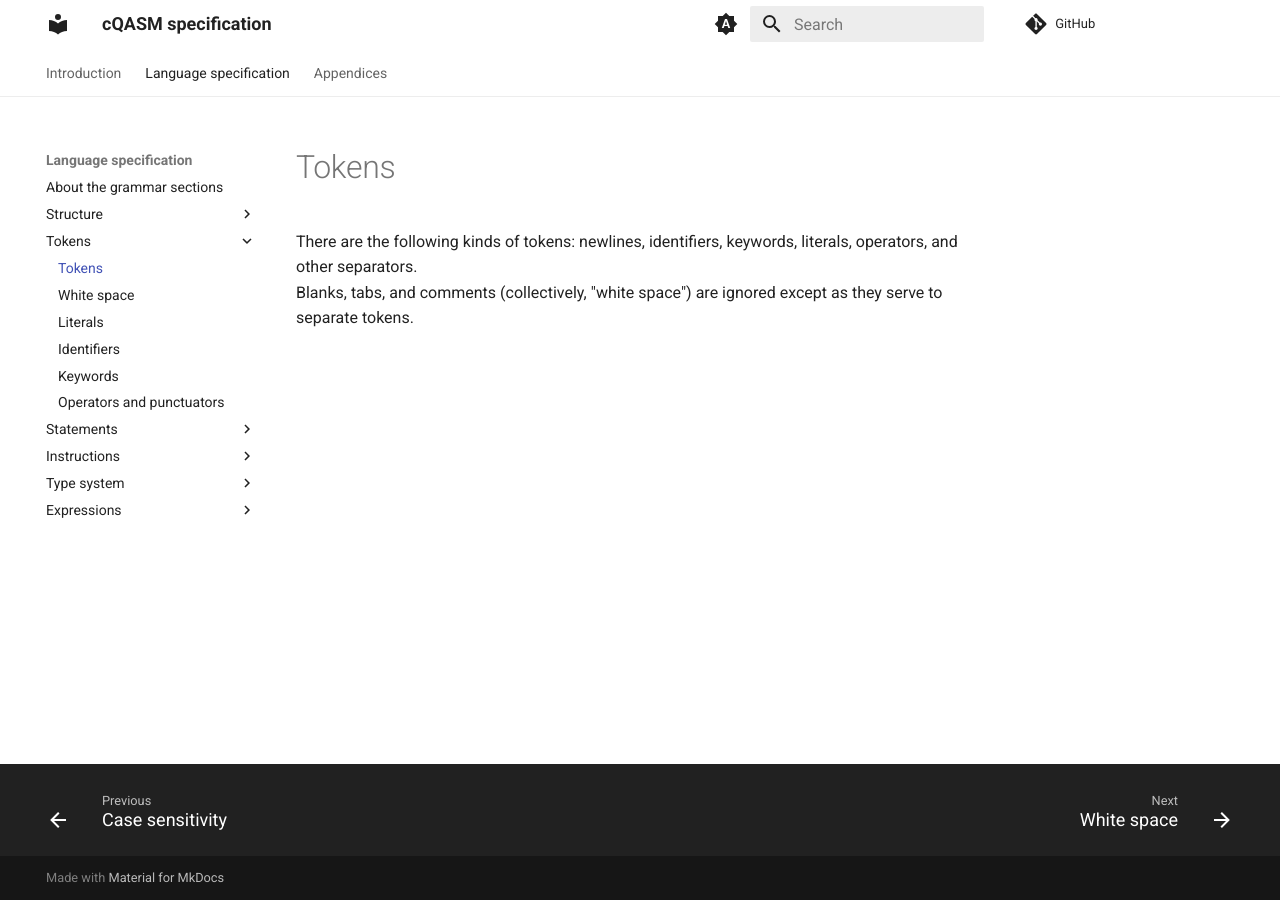
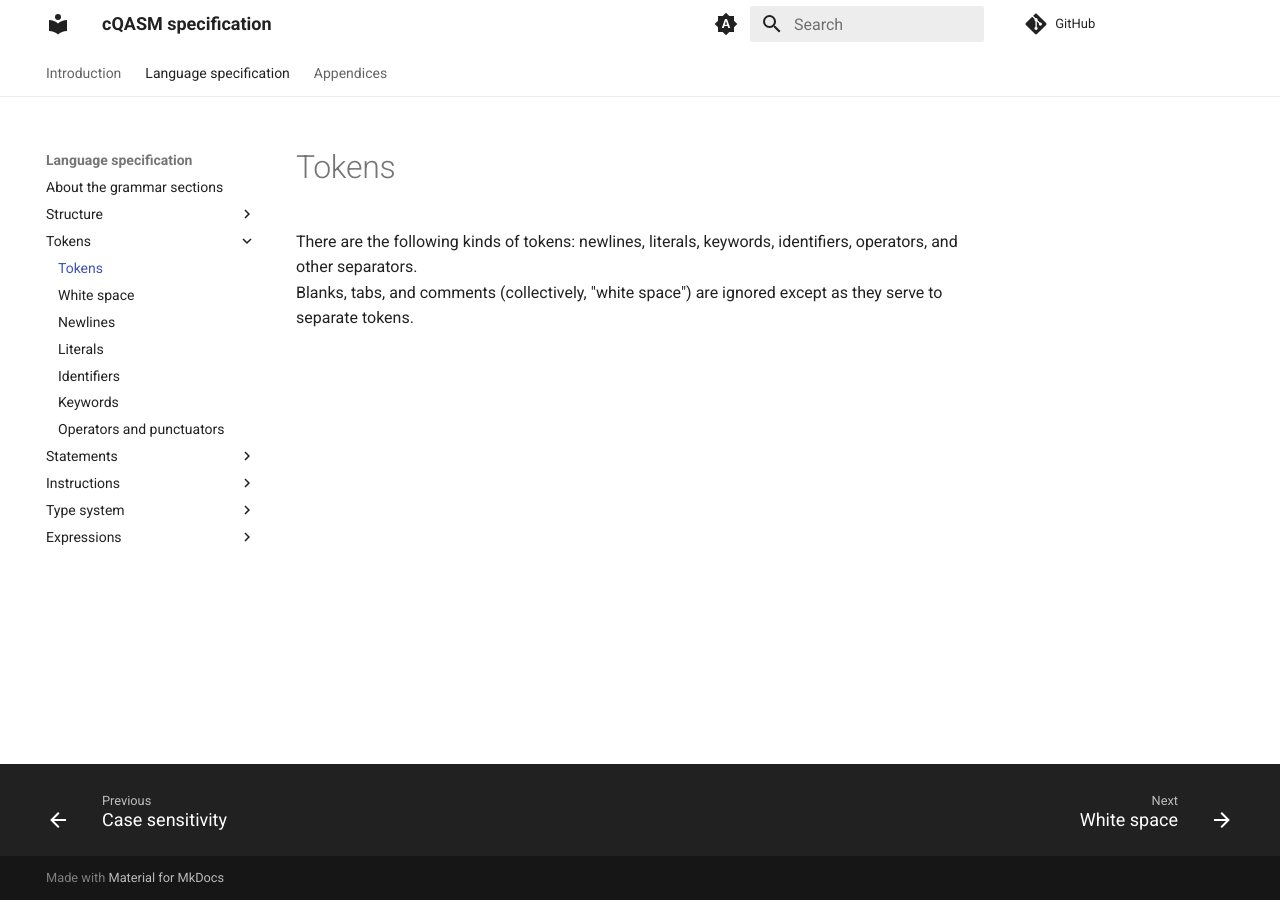
Before and after one commit to QuTech-Delft/cQASM-spec, an MkDocs documentation site: the page built from docs/language_specification/tokens/tokens.md, in a window 1280 px wide. Built offline with MkDocs 1.6.1 and Material for MkDocs 9.7.7, drawn with Linux system fonts in a browser that asks for light colours; comment, search, counter and statistics services are not loaded; the version menu is left out.

Commit message:
Update Tokens file. Add Newlines entry to mkdocs-base.yml.

```diff
--- a/docs/language_specification/tokens/tokens.md
+++ b/docs/language_specification/tokens/tokens.md
@@ -1,2 +1,2 @@
-There are the following kinds of tokens: newlines, identifiers, keywords, literals, operators, and other separators.</br>
+There are the following kinds of tokens: newlines, literals, keywords, identifiers, operators, and other separators.</br>
 Blanks, tabs, and comments (collectively, "white space") are ignored except as they serve to separate tokens.
--- a/mkdocs-base.yml
+++ b/mkdocs-base.yml
@@ -18,6 +18,7 @@ nav:
     - Tokens:
       - Tokens: ./language_specification/tokens/tokens.md
       - White space: ./language_specification/tokens/white_space.md
+      - Newlines: ./language_specification/tokens/newlines.md
       - Literals: ./language_specification/tokens/literals.md
       - Identifiers: ./language_specification/tokens/identifiers.md
       - Keywords: ./language_specification/tokens/keywords.md
```
